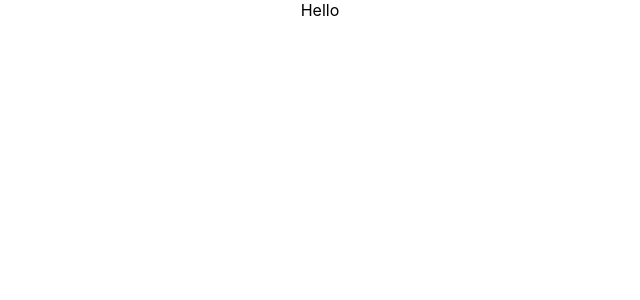
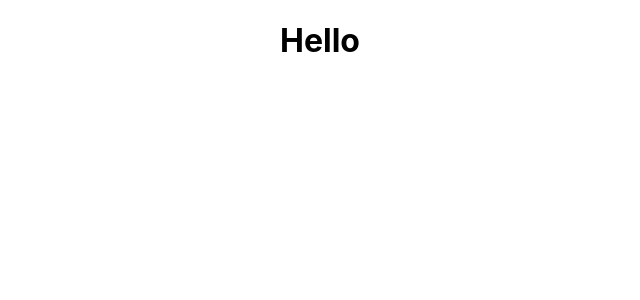
Before and after one commit to madhuriS3008/expenses-tracker, a React (Create React App) app: page / in a window 1280 px wide. Shown: the top 300 px of the page, without its empty margins (320-960 px from the left). Built offline with nearby package versions, Linux system fonts and the light colour scheme.

Commit message:
small update in App.js to do pull request
generating pull request from test1 with small changes

```diff
--- a/src/App.js
+++ b/src/App.js
@@ -1,7 +1,7 @@
 import "./App.css";
 
 function App() {
-  return <div className="App">Hello</div>;
+  return <div className="App"><h1>Hello</h1></div>;
 }
 
 export default App;
```
